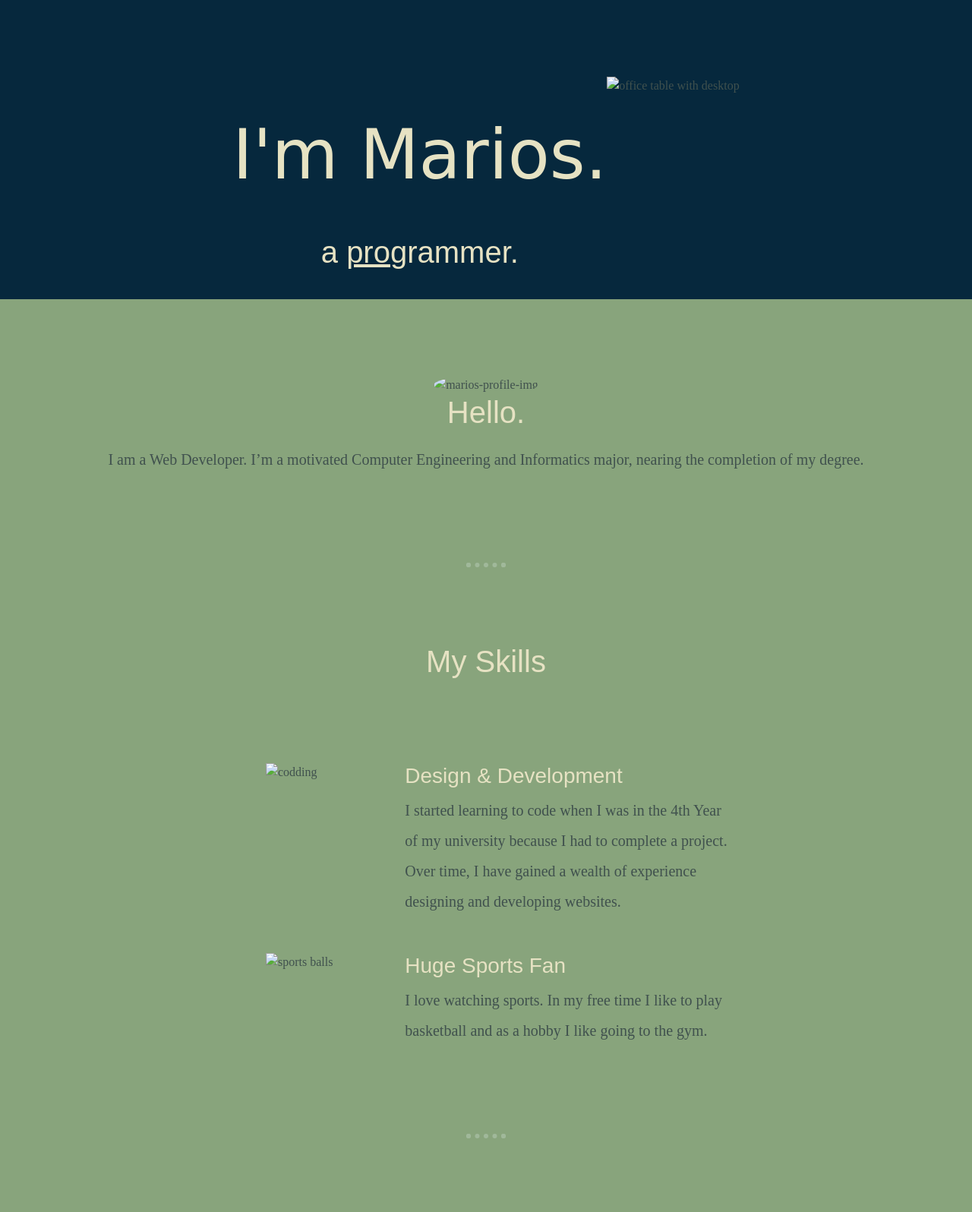
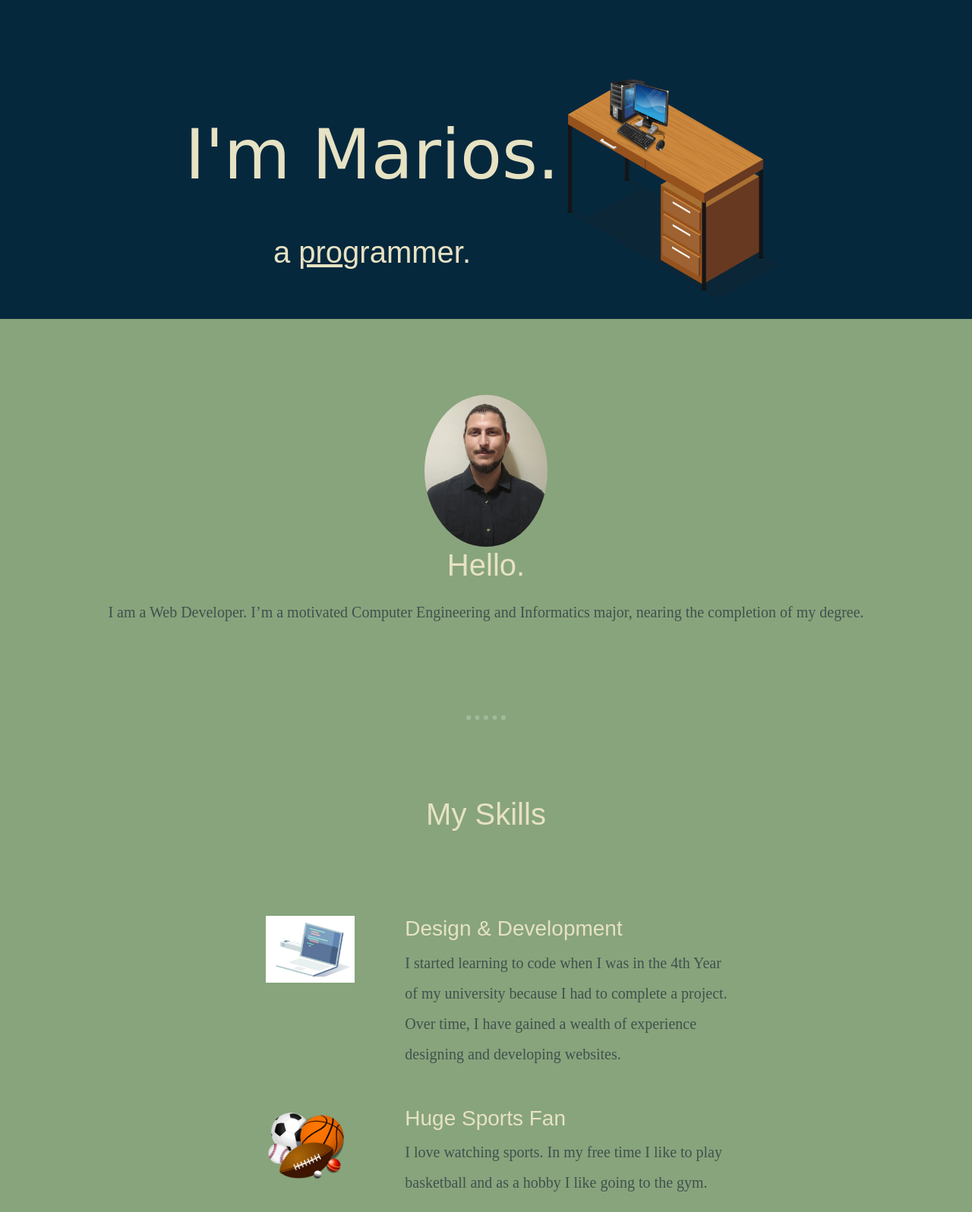
Before and after one commit to MariosFokos/PersonalSite, a plain HTML site: page index.html in a window 1280 px wide. Shown: the top 1596 px of the page at 76% size. Drawn offline with nearby package versions, Linux system fonts and the light colour scheme; files that its build step writes are made by us from their sources.

Commit message:
Update index.html

```diff
--- a/index.html
+++ b/index.html
@@ -5,7 +5,7 @@
     <meta charset="UTF-8">
     <meta name="viewport" content="width=device-width, initial-scale=1.0">
     <link href="https://cdn.jsdelivr.net/npm/bootstrap@5.3.3/dist/css/bootstrap.min.css" rel="stylesheet" integrity="sha384-QWTKZyjpPEjISv5WaRU9OFeRpok6YctnYmDr5pNlyT2bRjXh0JMhjY6hW+ALEwIH" crossorigin="anonymous">
-    <link href="./CSS/style.css" rel="stylesheet">
+    <link href="./style.css" rel="stylesheet">
     <title>Marios Fokos</title>
   </head>
 
@@ -16,7 +16,7 @@
         <h2>a <span class="pro">pro</span>grammer.</h2>
       </div>
       <div class="title-photo">
-        <img src="./images/office.png" alt="office table with desktop" class="office" height="300">
+        <img src="./office.png" alt="office table with desktop" class="office" height="300">
 
       </div>
 
@@ -24,7 +24,7 @@
 
     <div class="middle-container">
       <div class="profile">
-        <img src="./images/marios.jpg" alt="marios-profile-img" class="profile-pic">
+        <img src="./marios.jpg" alt="marios-profile-img" class="profile-pic">
         <h2>Hello.</h2>
         <p class="intro">I am a Web Developer. I’m a motivated Computer Engineering and Informatics major, nearing the completion of my degree. </p>
       </div>
@@ -33,14 +33,14 @@
         <h2>My Skills</h2>
         <div class="parent">
           <div class="typing">
-            <img class="code-img" src="./images/coding_dribbble.gif" alt="codding">
+            <img class="code-img" src="./coding_dribbble.gif" alt="codding">
           </div>
           <div class="coding">
             <h3>Design &amp; Development</h3>
             <p>I started learning to code when I was in the 4th Year of my university because I had to complete a project. Over time, I have gained a wealth of experience designing and developing websites.</p>
           </div>
           <div class="sports">
-            <img class="sports-img" src="./images/Sport_balls.svg.png" alt="sports balls">
+            <img class="sports-img" src="./Sport_balls.svg.png" alt="sports balls">
           </div>
           <div class="hot-wings">
             <h3>Huge Sports Fan</h3>
```
